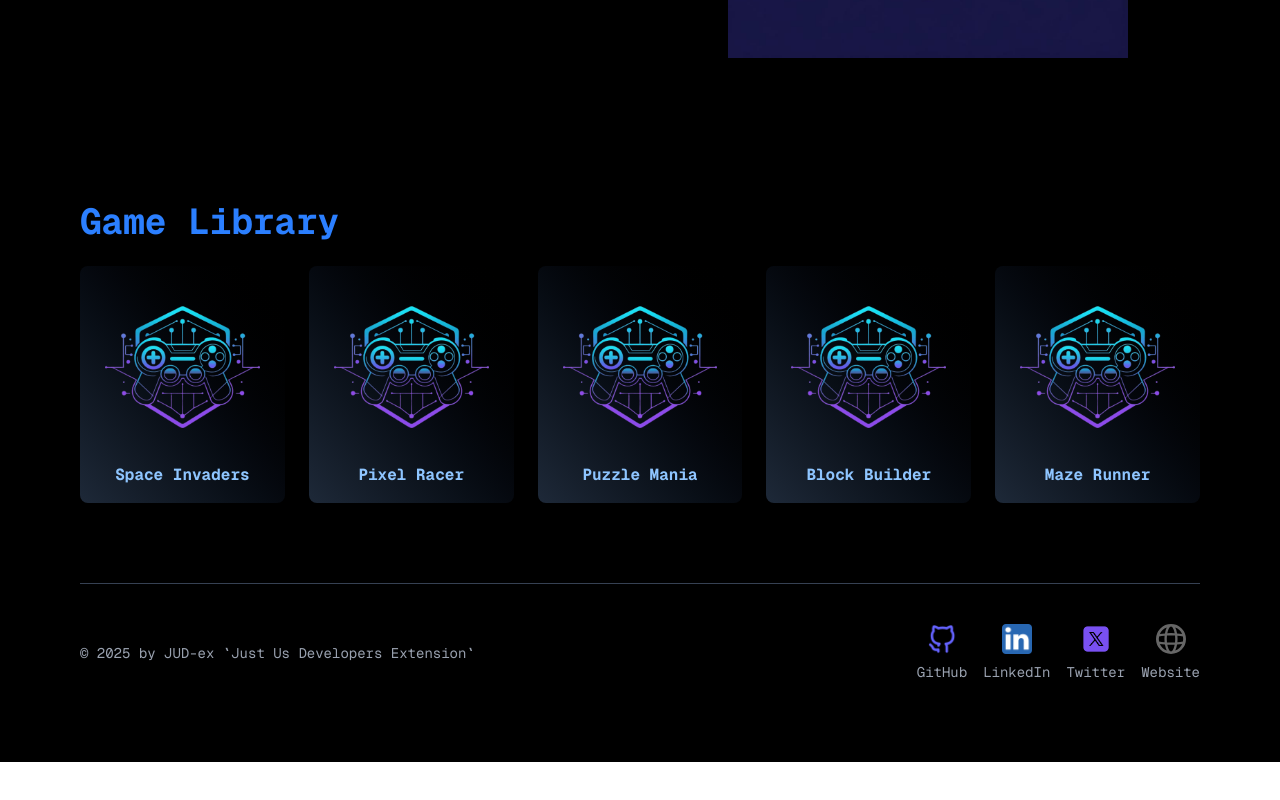
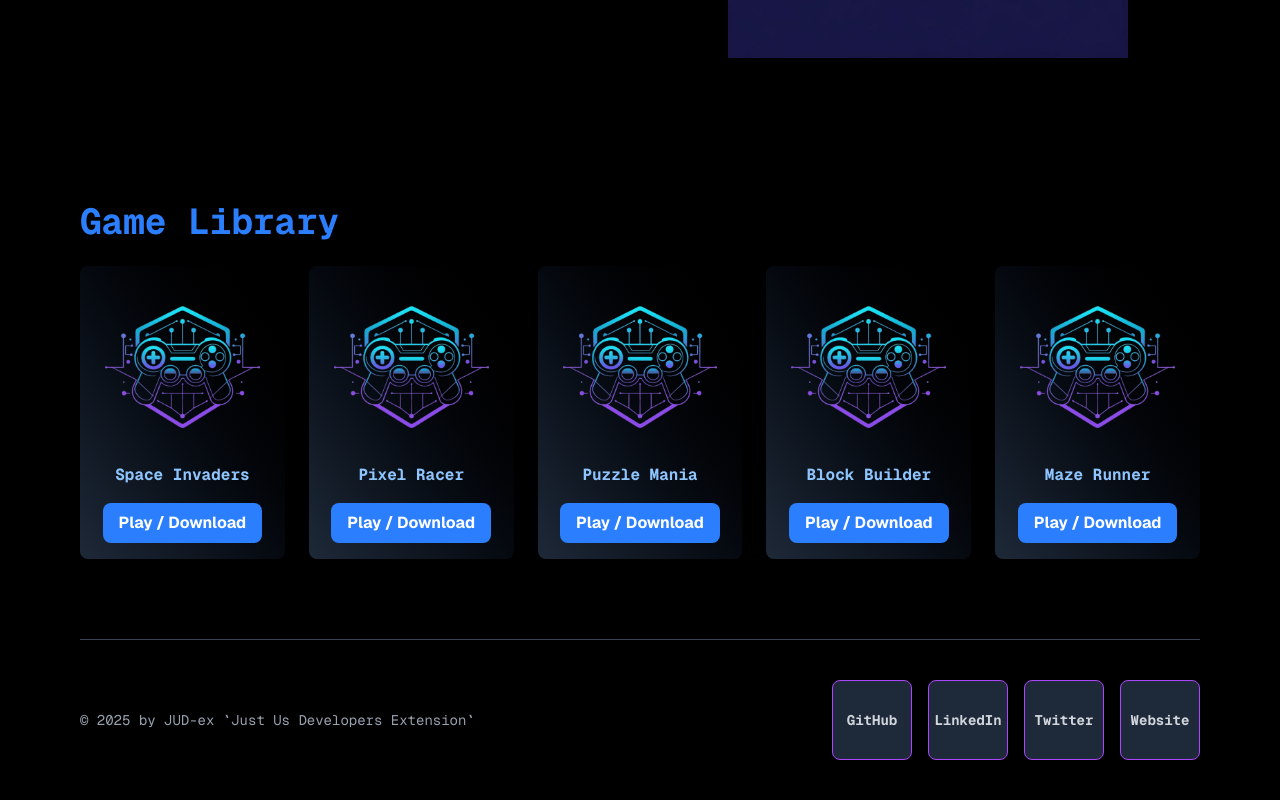
Before and after one commit to Chijioke-Mekeachi/AIGameDev, a Next.js app: page / in a window 1280 px wide. Shown: the part 590-1390 px from the top of the page. Before the commit the page ends 1352 px from the top, so only its background shows below. Built offline with nearby package versions, Linux system fonts and the light colour scheme.

Commit message:
landing page

```diff
--- a/src/app/page.js
+++ b/src/app/page.js
@@ -1,6 +1,7 @@
 "use client";
 import Image from "next/image";
 import { useRouter } from "next/navigation";
+import Typewriter from "./typewriter";
 
 export default function Home() {
   const router = useRouter();
@@ -21,9 +22,11 @@ export default function Home() {
         <h1 className="font-bold text-6xl bg-gradient-to-r from-blue-500 to-purple-700 bg-clip-text text-transparent font-mono drop-shadow-lg animate-gradient animate-typewriter inline-block">
           GameDevAI
         </h1>
-        <p className="mt-4 text-blue-400 font-mono text-lg">
-          Explore amazing games created with HTML, CSS & JavaScript
-        </p>
+        <p
+          id="typewriter"
+          className="mt-4 text-blue-400 font-mono text-lg min-h-[1.5rem]"
+        ></p>
+        <Typewriter/>
       </header>
 
       {/* Main Content */}
@@ -35,7 +38,9 @@ export default function Home() {
               Build & Play
             </h2>
             <p className="text-white font-mono text-lg">
-              Learn to create games with HTML, CSS, and JavaScript. Explore projects made by developers just like you. Start coding today and see your ideas come to life!
+              Learn to create games with HTML, CSS, and JavaScript. Explore
+              projects made by developers just like you. Start coding today and
+              see your ideas come to life!
             </p>
             <button
               onClick={() => router.push("/Login")}
@@ -45,10 +50,16 @@ export default function Home() {
             </button>
           </div>
           <div className="flex justify-center">
-            <Image src="/logo.png" alt="GameDevAI Banner" width={400} height={400} />
+            <Image
+              src="/logo.png"
+              alt="GameDevAI Banner"
+              width={400}
+              height={400}
+            />
           </div>
         </section>
 
+        {/* PlayStore Section */}
         {/* PlayStore Section */}
         <section className="mt-20">
           <h2 className="text-4xl font-bold text-blue-500 mb-6 font-mono">
@@ -70,6 +81,20 @@ export default function Home() {
                 <p className="mt-2 text-center font-mono text-blue-300 font-bold">
                   {game.name}
                 </p>
+
+                {/* Download / Play button */}
+                <div className="mt-4 flex justify-center">
+                  <a
+                    href={`/games/${game.name
+                      .toLowerCase()
+                      .replace(/\s+/g, "-")}.html`}
+                    target="_blank"
+                    rel="noopener noreferrer"
+                    className="bg-blue-500 hover:bg-blue-600 text-white font-bold py-2 px-4 rounded-lg transition duration-300"
+                  >
+                    Play / Download
+                  </a>
+                </div>
               </div>
             ))}
           </div>
@@ -78,14 +103,34 @@ export default function Home() {
 
       {/* Footer */}
       <footer className="mt-20 flex flex-col sm:flex-row justify-between items-center text-gray-400 text-sm font-mono pt-10 border-t border-gray-700">
-        <p>&copy; 2025 by JUD-ex `Just Us Developers Extension`</p>
-        <div className="flex gap-4 mt-4 sm:mt-0">
-          <a href="#" className="flex flex-col  gap-2 items-center"> <Image src={'/github.png'} width={30} height={30}/> GitHub</a>
-          <a href="#" className="flex flex-col  gap-2 items-center"> <Image src={'/linkedin.png'} width={30} height={30}/>LinkedIn</a>
-          <a href="#" className="flex flex-col  gap-2 items-center"> <Image src={'/twitter.png'} width={30} height={30}/>Twitter</a>
-          <a href="#" className="flex flex-col  gap-2 items-center"> <Image src={'/globe.svg'} width={30} height={30}/>Website</a>
+  <p>&copy; 2025 by JUD-ex `Just Us Developers Extension`</p>
+
+  <div className="flex gap-4 mt-4 sm:mt-0">
+    {[
+      { name: "GitHub", icon: "/github.png", link: "#" },
+      { name: "LinkedIn", icon: "/linkedin.png", link: "#" },
+      { name: "Twitter", icon: "/twitter.png", link: "#" },
+      { name: "Website", icon: "/globe.svg", link: "#" },
+    ].map((item, index) => (
+      <a
+        key={index}
+        href={item.link}
+        target="_blank"
+        rel="noopener noreferrer"
+        className="relative group border-1 border-purple-500 w-20 h-20 bg-gray-800 flex flex-col justify-center items-center rounded-lg shadow-lg transform transition-transform duration-300 hover:-translate-y-3 hover:shadow-2xl"
+      >
+        {/* Icon floats up on hover */}
+        <div className="absolute  top-4 opacity-0 group-hover:opacity-100 transition-opacity duration-300">
+          <Image src={item.icon} width={30} height={30} alt={item.name} />
         </div>
-      </footer>
+
+        {/* Label visible normally */}
+        <span className="text-gray-300 font-mono font-bold">{item.name}</span>
+      </a>
+    ))}
+  </div>
+</footer>
+
     </div>
   );
 }
--- /dev/null
+++ b/src/app/typewriter.js
@@ -0,0 +1,51 @@
+"use client";
+import { useEffect } from "react";
+
+export default function Typewriter() {
+  useEffect(() => {
+    const texts = [
+      "Explore amazing games created with HTML, CSS & JavaScript",
+      "Play, learn, and have fun with your favorite games",
+      "Build your own games and share them with friends",
+      "Challenge yourself and enjoy endless entertainment",
+    ];
+
+    let currentText = 0;
+    let currentChar = 0;
+    let isDeleting = false;
+
+    const speed = 100;
+    const deleteSpeed = 50;
+    const pause = 2000;
+    const element = document.getElementById("typewriter");
+
+    function type() {
+      const fullText = texts[currentText];
+
+      if (isDeleting) {
+        currentChar--;
+        element.textContent = fullText.substring(0, currentChar);
+        if (currentChar === 0) {
+          isDeleting = false;
+          currentText = (currentText + 1) % texts.length;
+          setTimeout(type, 500);
+        } else {
+          setTimeout(type, deleteSpeed);
+        }
+      } else {
+        currentChar++;
+        element.textContent = fullText.substring(0, currentChar);
+        if (currentChar === fullText.length) {
+          isDeleting = true;
+          setTimeout(type, pause);
+        } else {
+          setTimeout(type, speed);
+        }
+      }
+    }
+
+    type();
+  }, []);
+
+  return null; // this component only triggers the typewriter effect
+}
```
